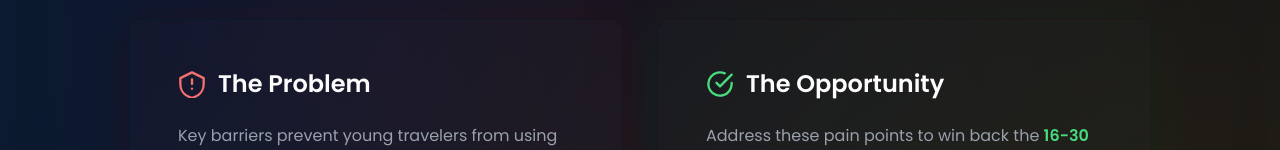
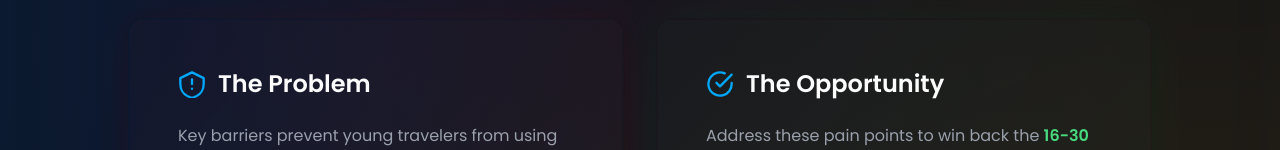
Before and after one commit to dorian014/janique-visa, a plain HTML site: page index.html in a window 1280 px wide. Both pictures are taken after a click on the button 423 px from the left and 724 px from the top of the page. Shown: the part 193-343 px from the top of the page. Drawn offline with nearby package versions, Linux system fonts and the light colour scheme.

Commit message:
Standardize title icons to brand blue color (#00aaff) for consistency

```diff
--- a/index.html
+++ b/index.html
@@ -60,7 +60,7 @@
             <div class="mt-12 max-w-5xl w-full grid grid-cols-1 md:grid-cols-2 gap-8">
                 <div class="card-bg problem-card p-10 lg:p-12 rounded-2xl">
                     <h3 class="text-2xl font-semibold text-white mb-6 flex items-center gap-3">
-                        <svg width="28" height="28" viewBox="0 0 24 24" fill="none" xmlns="http://www.w3.org/2000/svg" class="text-red-400">
+                        <svg width="28" height="28" viewBox="0 0 24 24" fill="none" xmlns="http://www.w3.org/2000/svg" style="color: #00aaff;">
                             <path d="M12 2L2 7V12C2 16.5 4.5 20.7 8 22.3L12 24L16 22.3C19.5 20.7 22 16.5 22 12V7L12 2Z" stroke="currentColor" stroke-width="2" stroke-linecap="round" stroke-linejoin="round"/>
                             <path d="M12 8V12M12 16H12.01" stroke="currentColor" stroke-width="2" stroke-linecap="round" stroke-linejoin="round"/>
                         </svg>
@@ -88,7 +88,7 @@
                 </div>
                 <div class="card-bg opportunity-card p-10 lg:p-12 rounded-2xl">
                     <h3 class="text-2xl font-semibold text-white mb-6 flex items-center gap-3">
-                        <svg width="28" height="28" viewBox="0 0 24 24" fill="none" xmlns="http://www.w3.org/2000/svg" class="text-green-400">
+                        <svg width="28" height="28" viewBox="0 0 24 24" fill="none" xmlns="http://www.w3.org/2000/svg" style="color: #00aaff;">
                             <path d="M22 11.08V12C21.9988 14.1564 21.3005 16.2547 20.0093 17.9818C18.7182 19.7089 16.9033 20.9725 14.8354 21.5839C12.7674 22.1952 10.5573 22.1219 8.53447 21.3746C6.51168 20.6273 4.78465 19.2461 3.61096 17.4371C2.43727 15.628 1.87979 13.4881 2.02168 11.3363C2.16356 9.18455 2.99721 7.13631 4.39828 5.49706C5.79935 3.85781 7.69279 2.71537 9.79619 2.24013C11.8996 1.7649 14.1003 1.98232 16.07 2.86" stroke="currentColor" stroke-width="2" stroke-linecap="round" stroke-linejoin="round"/>
                             <path d="M22 4L12 14.01L9 11.01" stroke="currentColor" stroke-width="2" stroke-linecap="round" stroke-linejoin="round"/>
                         </svg>
```
